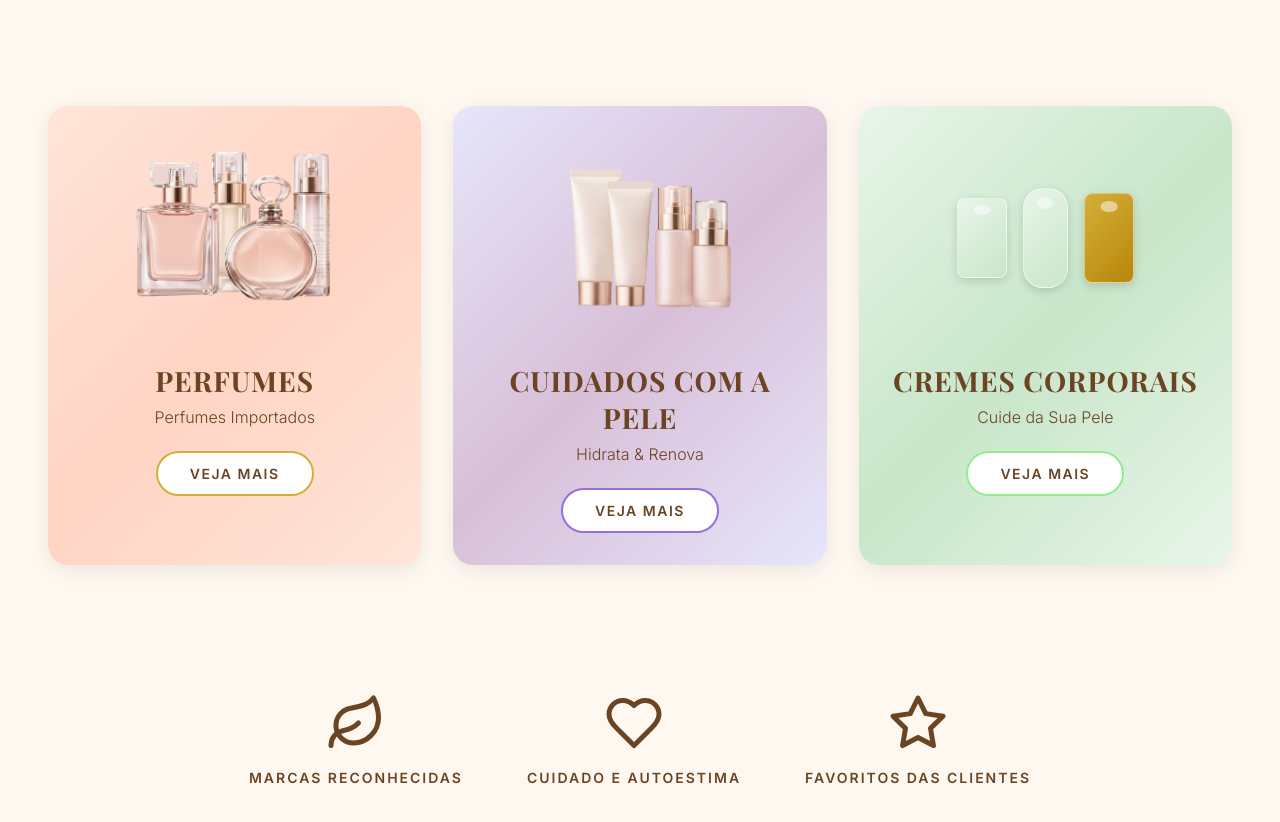
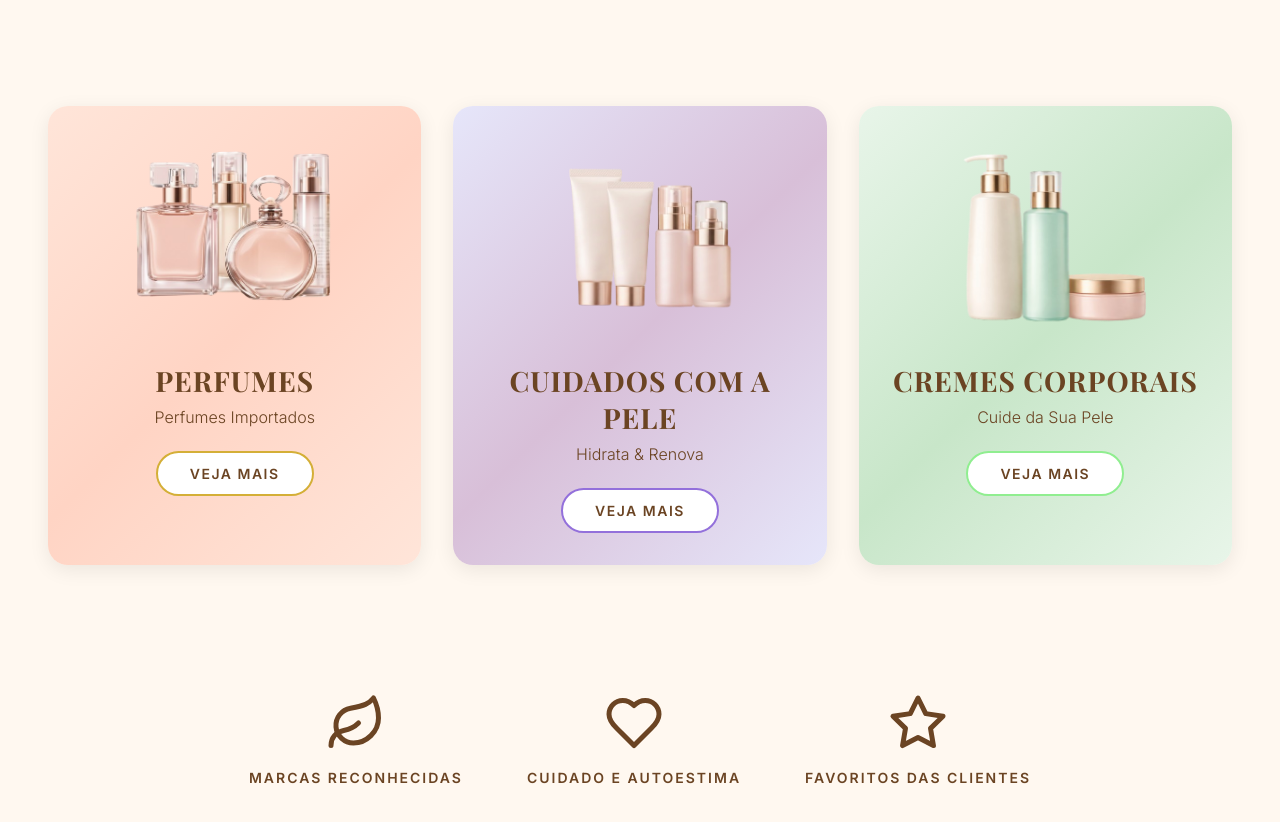
Before and after one commit to Roni-Souza/ProjetoPerfumaria, an Angular app: page / in a window 1280 px wide. Shown: the part 920-1742 px from the top of the page. Built offline with nearby package versions, Linux system fonts and the light colour scheme.

Commit message:
adicionando foto cremes corporais

```diff
--- a/src/app/app.html
+++ b/src/app/app.html
@@ -49,11 +49,7 @@
 
       <div class="category-card haircare-card">
         <div class="card-image">
-          <div class="product-display">
-            <div class="card-product haircare-product-1"></div>
-            <div class="card-product haircare-product-2"></div>
-            <div class="card-product haircare-product-3"></div>
-          </div>
+          <img src="/cremescorporais.png" alt="Cremes Corporais" class="category-image">
         </div>
         <h3 class="category-title">CREMES CORPORAIS</h3>
         <p class="category-subtitle">Cuide da Sua Pele</p>
```
Also changed, not shown: public/cremescorporais.png (added).
